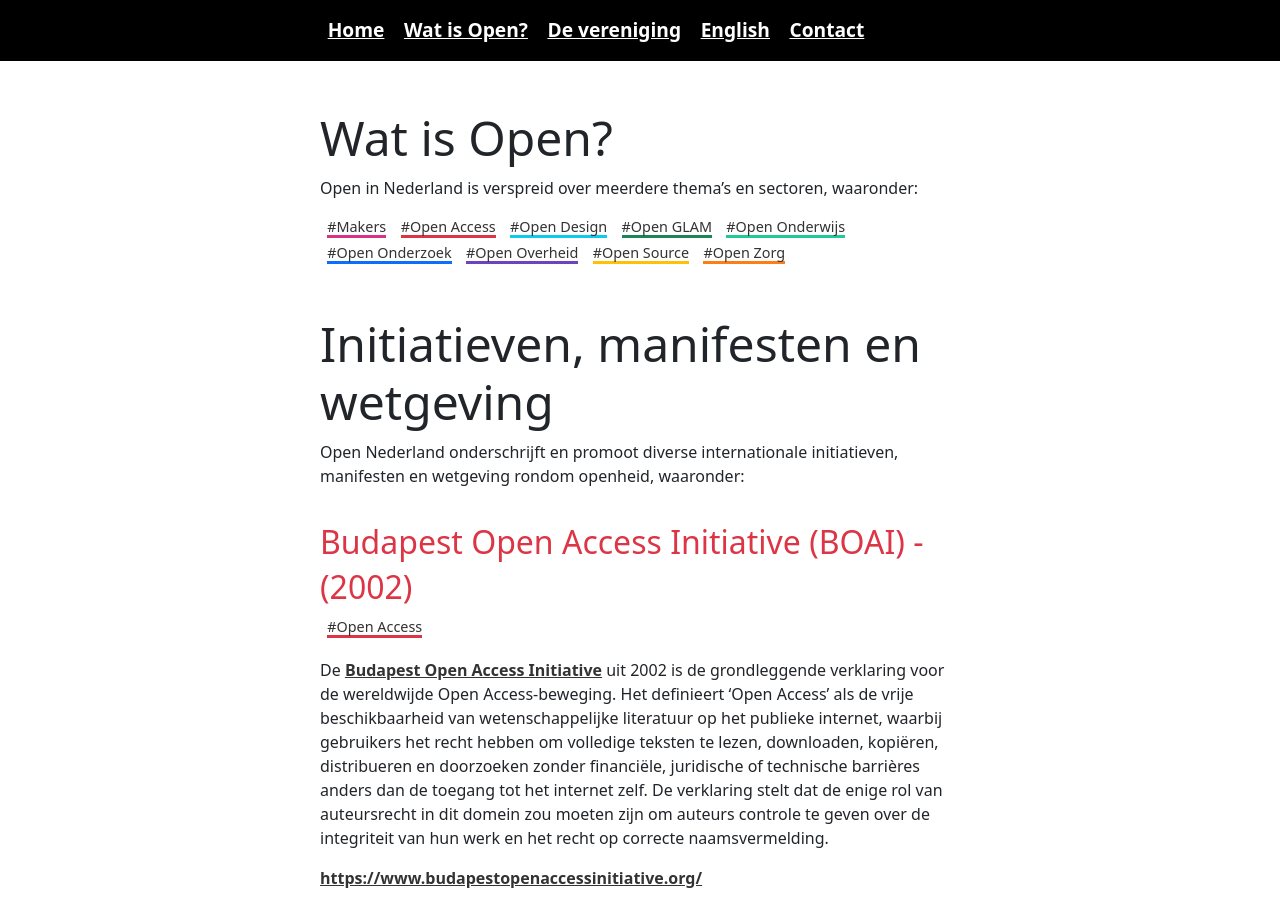
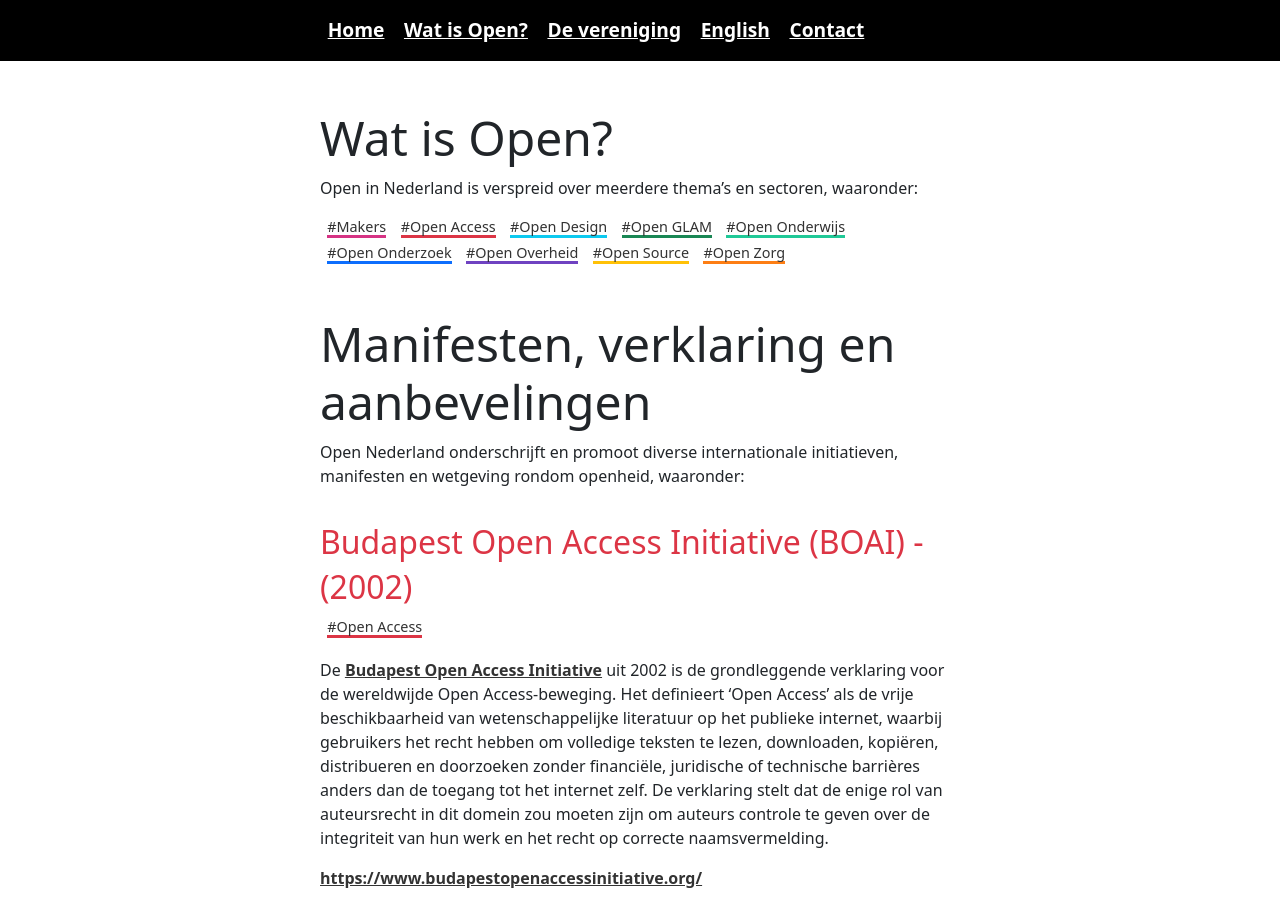
Before and after one commit to opennederland/www.opennederland.nl, a Jekyll site: the page built from pages/over-open.md, in a window 1280 px wide and 900 px high. Built offline with Jekyll 4.4.1, drawn with Linux system fonts in a browser that asks for light colours.

Commit message:
kleine editorial aanpassing

```diff
--- a/_layouts/tags.html
+++ b/_layouts/tags.html
@@ -16,7 +16,7 @@
 
 <a href="{{ "/berichten/" | relative_url }}">Bekijk alle berichten</a>
 
-<h2>Initiatieven en manifesten</h2>
+<h2>Manifesten, verklaring en aanbevelingen</h2>
 Initiatieven en manifesten rondom dit thema:
 {% include initiatives.html tag=page.title %}
 
--- a/pages/over-open.md
+++ b/pages/over-open.md
@@ -8,7 +8,7 @@
 
 {% include tags-list.html %}
 
-## Initiatieven, manifesten en wetgeving
+## Manifesten, verklaring en aanbevelingen
 
 Open Nederland onderschrijft en promoot diverse internationale initiatieven, manifesten en wetgeving rondom openheid, waaronder:
 
```
